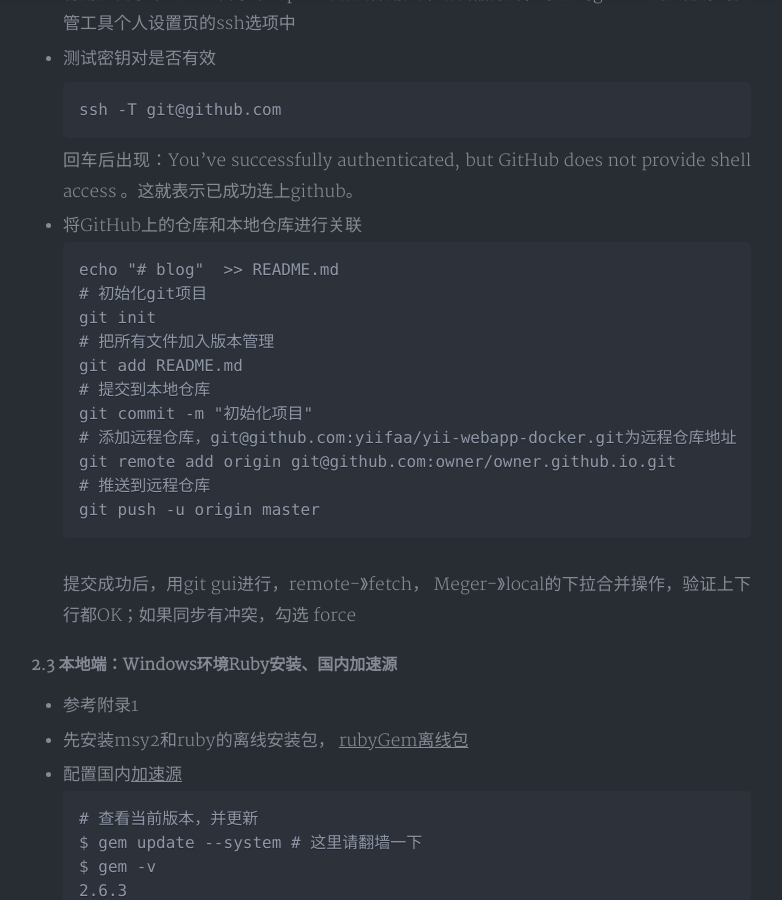
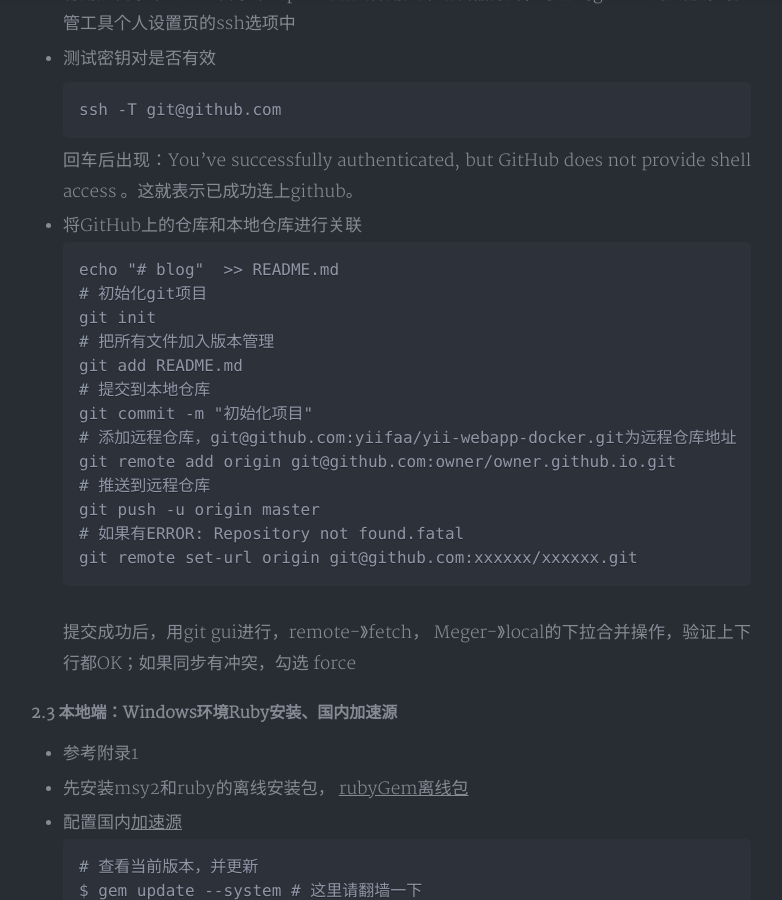
Before and after one commit to 4575252/4575252.github.com, a Jekyll site: the page built from _posts/2020-02-15-website-restore.md, in a window 1280 px wide and 900 px high, scrolled down 1993 px. Shown: the whole window, without its empty margins (249-1031 px from the left). Built offline with Jekyll 4.4.1, drawn with Linux system fonts in a browser that asks for light colours; nearby versions of some CDN libraries; comment, search, counter and statistics services are not loaded; a style sheet for code colours, icons or effects is not loaded.

Commit message:
Signed-off-by: lzh.work.desktop <4575252@gmail.com>

````diff
--- a/_posts/2020-02-15-website-restore.md
+++ b/_posts/2020-02-15-website-restore.md
@@ -94,6 +94,8 @@ cover: '/assets/pic/bg/post-bg-universe.jpg'
   git remote add origin git@github.com:owner/owner.github.io.git
   # 推送到远程仓库
   git push -u origin master
+  # 如果有ERROR: Repository not found.fatal
+git remote set-url origin git@github.com:xxxxxx/xxxxxx.git
   ```
 
   提交成功后，用git gui进行，remote-》fetch， Meger-》local的下拉合并操作，验证上下行都OK；如果同步有冲突，勾选 force
@@ -226,7 +228,6 @@ config文件开启comments，注册个人disqus账号，新建站点即可
 <iframe type="text/html" width="100%" height="385" src="http://www.youtube.com/embed/R0C_uHXiH10" frameborder="0"></iframe>
 
 
-
 ### 附：参考材料
 
 - [1 GitHub的注册与使用（详细图解）](https://blog.csdn.net/p10010/article/details/51336332)
````
